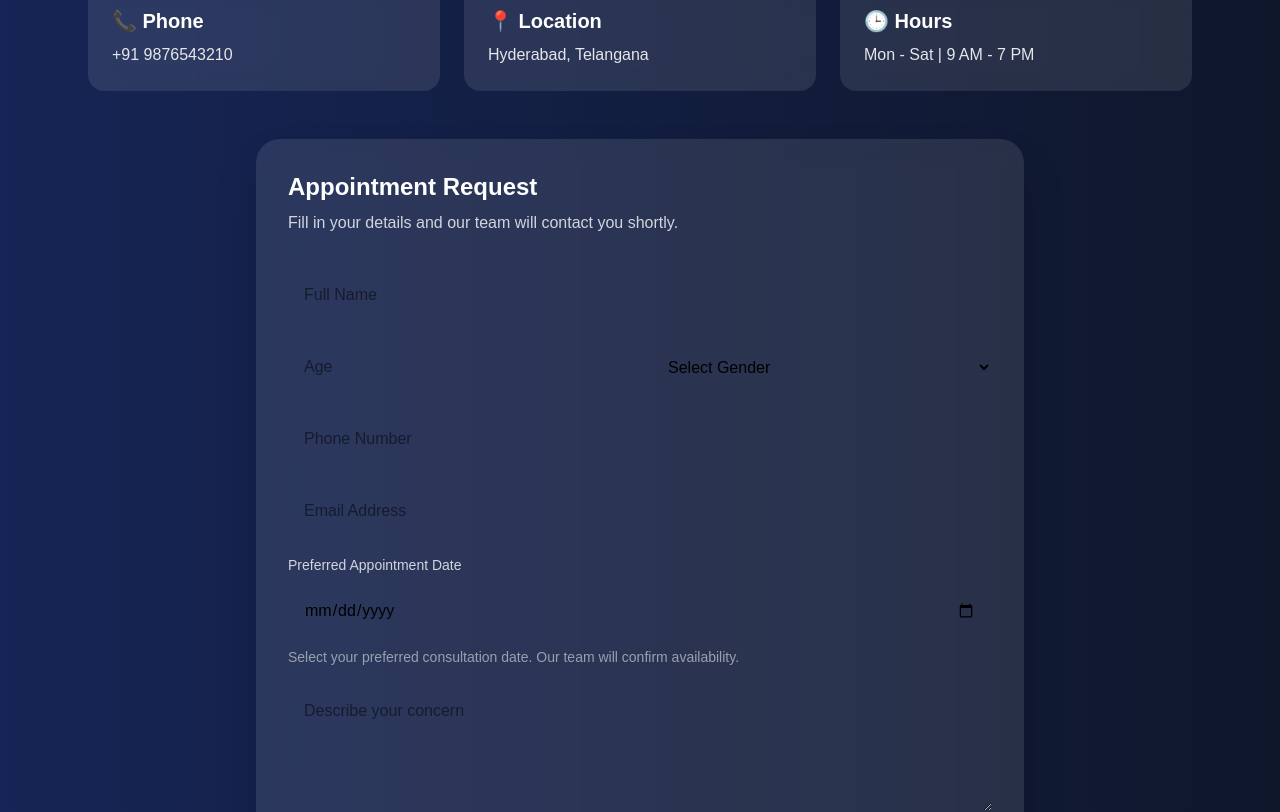
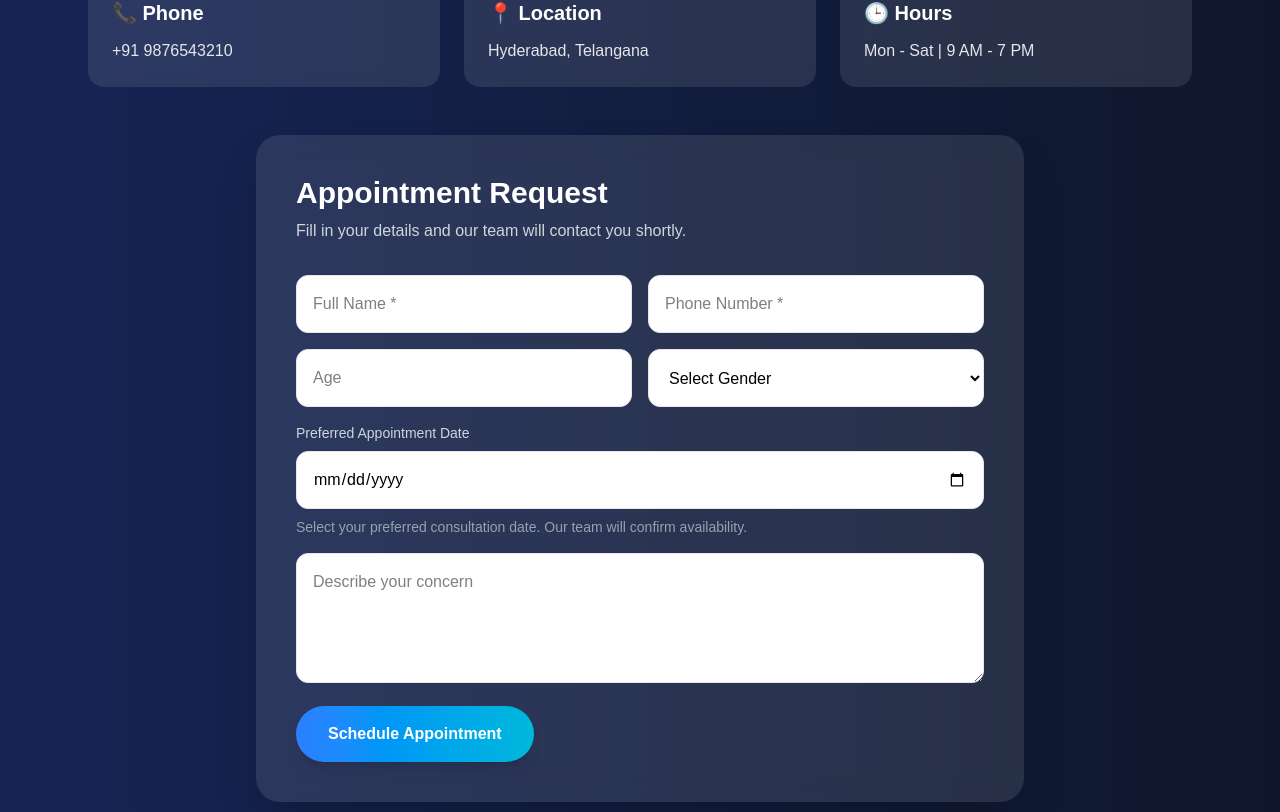
Before and after one commit to neelimasreenivas/medical-websites, a Next.js app: page /neuro1 in a window 1280 px wide. Shown: the part 3075-3887 px from the top of the page. Built offline with nearby package versions, Linux system fonts and the light colour scheme.

Commit message:
Redesign appointment form UI

```diff
--- a/app/components/ContactSection.tsx
+++ b/app/components/ContactSection.tsx
@@ -9,12 +9,11 @@ export default function ContactSection() {
     const [age, setAge] = useState("");
     const [gender, setGender] = useState("");
     const [phone, setPhone] = useState("");
-    const [email, setEmail] = useState("");
     const [appointmentDate, setAppointmentDate] = useState("");
     const [message, setMessage] = useState("");
+    const [success, setSuccess] = useState(false);
 
     const handleSubmit = async () => {
-
         if (!name || !phone) {
             alert("Please enter your name and phone number");
             return;
@@ -31,21 +30,23 @@ export default function ContactSection() {
                 age,
                 gender,
                 phone,
-                email,
                 appointmentDate,
                 message,
                 createdAt: new Date(),
             });
 
-            alert("Appointment request submitted successfully!");
+            setSuccess(true);
 
             setName("");
             setAge("");
             setGender("");
             setPhone("");
-            setEmail("");
             setAppointmentDate("");
             setMessage("");
+
+            setTimeout(() => {
+                setSuccess(false);
+            }, 5000);
         } catch (error) {
             console.error(error);
             alert("Something went wrong.");
@@ -55,23 +56,26 @@ export default function ContactSection() {
     return (
         <section
             id="contact"
-            className="bg-gradient-to-r from-blue-950 to-slate-900 text-white py-24"
+            className="bg-gradient-to-r from-blue-950 to-slate-900 text-white py-20"
         >
             <div className="max-w-6xl mx-auto px-6">
 
-                <h2 className="text-4xl font-bold mb-4">
+                {/* Heading */}
+                <div className="text-center mb-12">
+                    <h2 className="text-4xl md:text-5xl font-bold mb-4">
                         Book an Appointment
                     </h2>
 
-                <p className="text-lg text-gray-300 mb-12">
+                    <p className="text-lg text-gray-300">
                         Schedule a consultation with our neurology specialists.
                     </p>
+                </div>
 
                 {/* Contact Cards */}
                 <div className="grid md:grid-cols-3 gap-6 mb-12">
 
-                    <div className="bg-white/10 backdrop-blur-md p-6 rounded-2xl">
-                        <h3 className="font-bold text-xl mb-2">
+                    <div className="bg-white/10 rounded-2xl p-6 backdrop-blur-sm">
+                        <h3 className="font-bold text-xl mb-3">
                             📞 Phone
                         </h3>
 
@@ -80,8 +84,8 @@ export default function ContactSection() {
                         </p>
                     </div>
 
-                    <div className="bg-white/10 backdrop-blur-md p-6 rounded-2xl">
-                        <h3 className="font-bold text-xl mb-2">
+                    <div className="bg-white/10 rounded-2xl p-6 backdrop-blur-sm">
+                        <h3 className="font-bold text-xl mb-3">
                             📍 Location
                         </h3>
 
@@ -90,8 +94,8 @@ export default function ContactSection() {
                         </p>
                     </div>
 
-                    <div className="bg-white/10 backdrop-blur-md p-6 rounded-2xl">
-                        <h3 className="font-bold text-xl mb-2">
+                    <div className="bg-white/10 rounded-2xl p-6 backdrop-blur-sm">
+                        <h3 className="font-bold text-xl mb-3">
                             🕒 Hours
                         </h3>
 
@@ -102,10 +106,10 @@ export default function ContactSection() {
 
                 </div>
 
-                {/* Appointment Form Card */}
-                <div className="max-w-3xl mx-auto bg-white/10 backdrop-blur-md rounded-3xl p-8 shadow-2xl">
+                {/* Form Card */}
+                <div className="max-w-3xl mx-auto bg-white/10 backdrop-blur-md rounded-3xl p-8 md:p-10 shadow-2xl">
 
-                    <h3 className="text-2xl font-bold mb-2">
+                    <h3 className="text-3xl font-bold mb-2">
                         Appointment Request
                     </h3>
 
@@ -113,16 +117,37 @@ export default function ContactSection() {
                         Fill in your details and our team will contact you shortly.
                     </p>
 
+                    {success && (
+                        <div className="bg-green-600 text-white p-4 rounded-xl mb-6">
+                            Appointment request submitted successfully.
+                            Our team will contact you soon.
+                        </div>
+                    )}
+
                     <div className="space-y-4">
+
+                        {/* Name + Phone */}
+                        <div className="grid md:grid-cols-2 gap-4">
 
                             <input
                                 type="text"
-                            placeholder="Full Name"
+                                placeholder="Full Name *"
                                 value={name}
                                 onChange={(e) => setName(e.target.value)}
-                            className="w-full p-4 rounded-xl text-black"
+                                className="w-full p-4 rounded-xl bg-white text-black border border-gray-200 focus:outline-none focus:ring-2 focus:ring-blue-400"
                             />
 
+                            <input
+                                type="text"
+                                placeholder="Phone Number *"
+                                value={phone}
+                                onChange={(e) => setPhone(e.target.value)}
+                                className="w-full p-4 rounded-xl bg-white text-black border border-gray-200 focus:outline-none focus:ring-2 focus:ring-blue-400"
+                            />
+
+                        </div>
+
+                        {/* Age + Gender */}
                         <div className="grid md:grid-cols-2 gap-4">
 
                             <input
@@ -130,13 +155,13 @@ export default function ContactSection() {
                                 placeholder="Age"
                                 value={age}
                                 onChange={(e) => setAge(e.target.value)}
-                                className="w-full p-4 rounded-xl text-black"
+                                className="w-full p-4 rounded-xl bg-white text-black border border-gray-200 focus:outline-none focus:ring-2 focus:ring-blue-400"
                             />
 
                             <select
                                 value={gender}
                                 onChange={(e) => setGender(e.target.value)}
-                                className="w-full p-4 rounded-xl text-black"
+                                className="w-full p-4 rounded-xl bg-white text-black border border-gray-200 focus:outline-none focus:ring-2 focus:ring-blue-400"
                             >
                                 <option value="">
                                     Select Gender
@@ -161,25 +186,10 @@ export default function ContactSection() {
 
                         </div>
 
-                        <input
-                            type="text"
-                            placeholder="Phone Number"
-                            value={phone}
-                            onChange={(e) => setPhone(e.target.value)}
-                            className="w-full p-4 rounded-xl text-black"
-                        />
-
-                        <input
-                            type="email"
-                            placeholder="Email Address"
-                            value={email}
-                            onChange={(e) => setEmail(e.target.value)}
-                            className="w-full p-4 rounded-xl text-black"
-                        />
-
+                        {/* Appointment Date */}
                         <div>
 
-                            <label className="block mb-2 text-sm text-gray-300">
+                            <label className="block text-sm text-gray-300 mb-2">
                                 Preferred Appointment Date
                             </label>
 
@@ -189,27 +199,41 @@ export default function ContactSection() {
                                 onChange={(e) =>
                                     setAppointmentDate(e.target.value)
                                 }
-                                className="w-full p-4 rounded-xl text-black"
+                                className="w-full p-4 rounded-xl bg-white text-black border border-gray-200 focus:outline-none focus:ring-2 focus:ring-blue-400"
                             />
 
                             <p className="text-sm text-gray-400 mt-2">
-                                Select your preferred consultation date. Our
-                                team will confirm availability.
+                                Select your preferred consultation date.
+                                Our team will confirm availability.
                             </p>
 
                         </div>
 
+                        {/* Concern */}
                         <textarea
                             rows={4}
                             placeholder="Describe your concern"
                             value={message}
                             onChange={(e) => setMessage(e.target.value)}
-                            className="w-full p-4 rounded-xl text-black"
+                            className="w-full p-4 rounded-xl bg-white text-black border border-gray-200 focus:outline-none focus:ring-2 focus:ring-blue-400"
                         />
 
+                        {/* Button */}
                         <button
                             onClick={handleSubmit}
-                            className="bg-blue-500 hover:bg-blue-600 px-8 py-4 rounded-full font-semibold transition"
+                            className="
+                                bg-gradient-to-r
+                                from-blue-500
+                                to-cyan-500
+                                hover:scale-105
+                                transition
+                                duration-300
+                                px-8
+                                py-4
+                                rounded-full
+                                font-semibold
+                                shadow-lg
+                            "
                         >
                             Schedule Appointment
                         </button>
```
Lines whose indentation alone changed are shown as unchanged.
